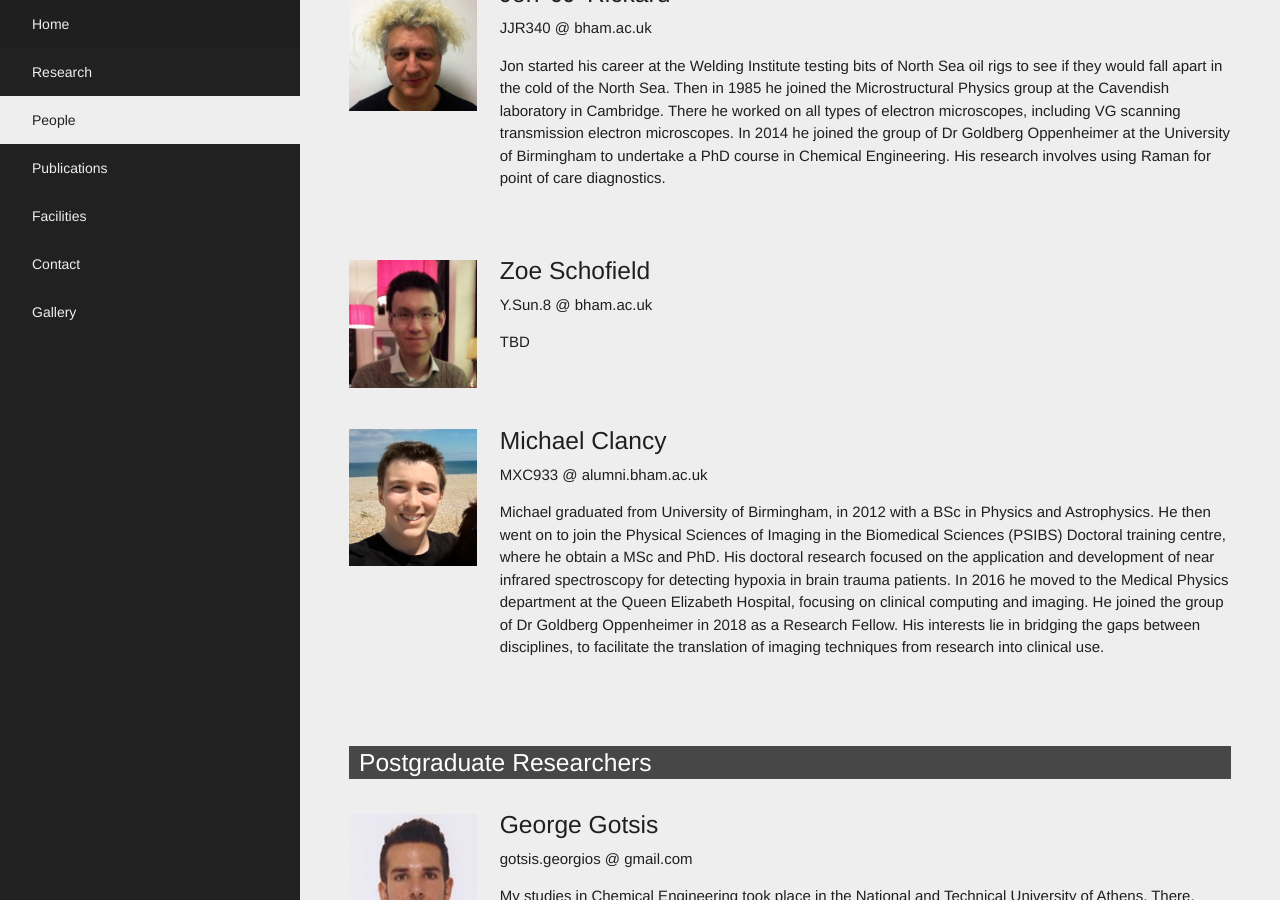
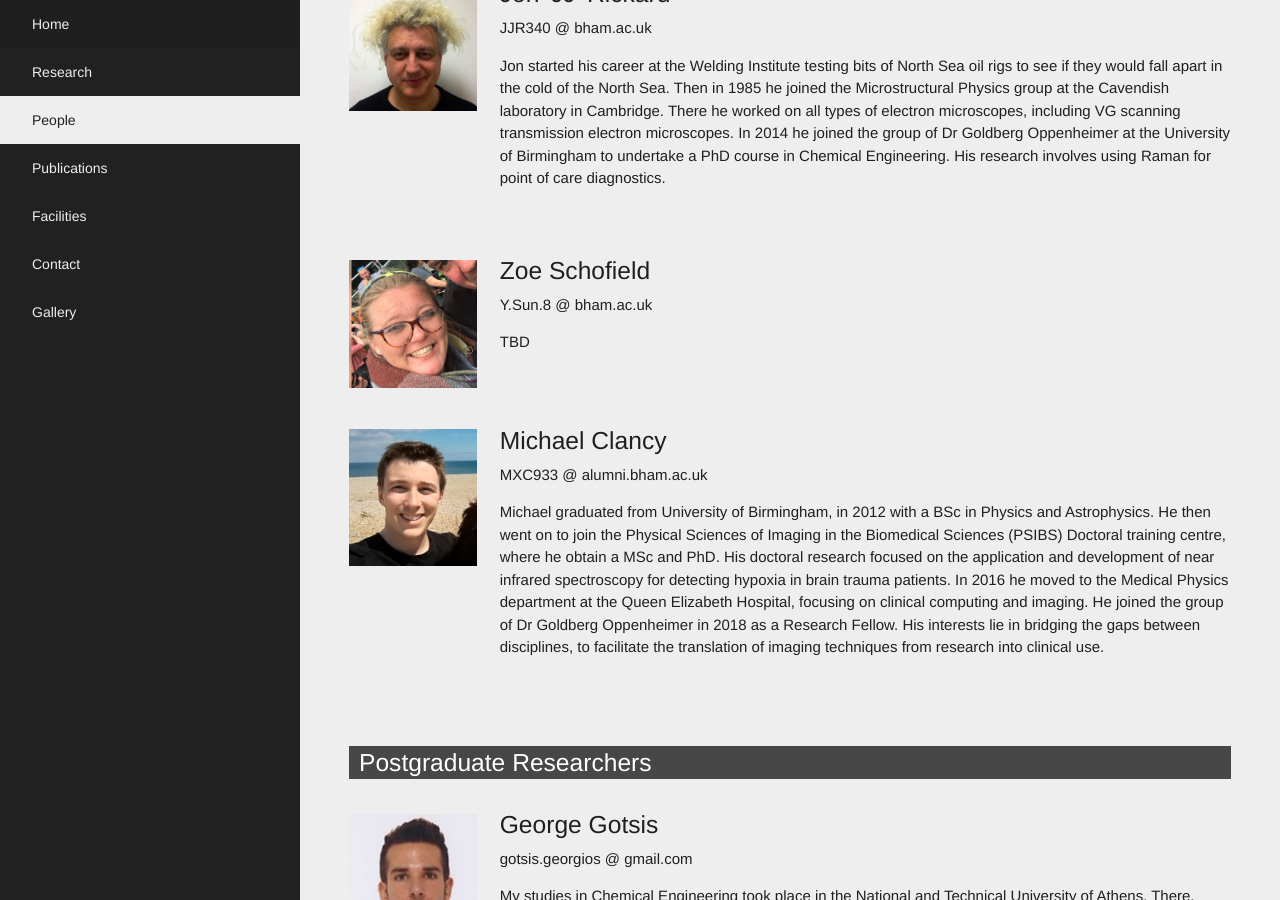
Before and after one commit to cbanbury/anmsa-port, a Jekyll site: the page built from people.html, in a window 1280 px wide and 900 px high, scrolled down 1277 px. Built offline with Jekyll 4.4.1, drawn with Linux system fonts in a browser that asks for light colours.

Commit message:
Update postdocs.yml

```diff
--- a/_data/postdocs.yml
+++ b/_data/postdocs.yml
@@ -9,7 +9,7 @@
   a PhD course in Chemical Engineering. His research involves using Raman for point of care diagnostics."
 
 - name: "Zoe Schofield"
-  photo: "/img/people/ZepnrgtL_400x400_loqrpv.jpg"
+  photo: "/img/people/Zoe Schfield.jpg"
   email: "Y.Sun.8 @ bham.ac.uk"
   alias: "Zoe Schofield"
   description: "TBD"
```
